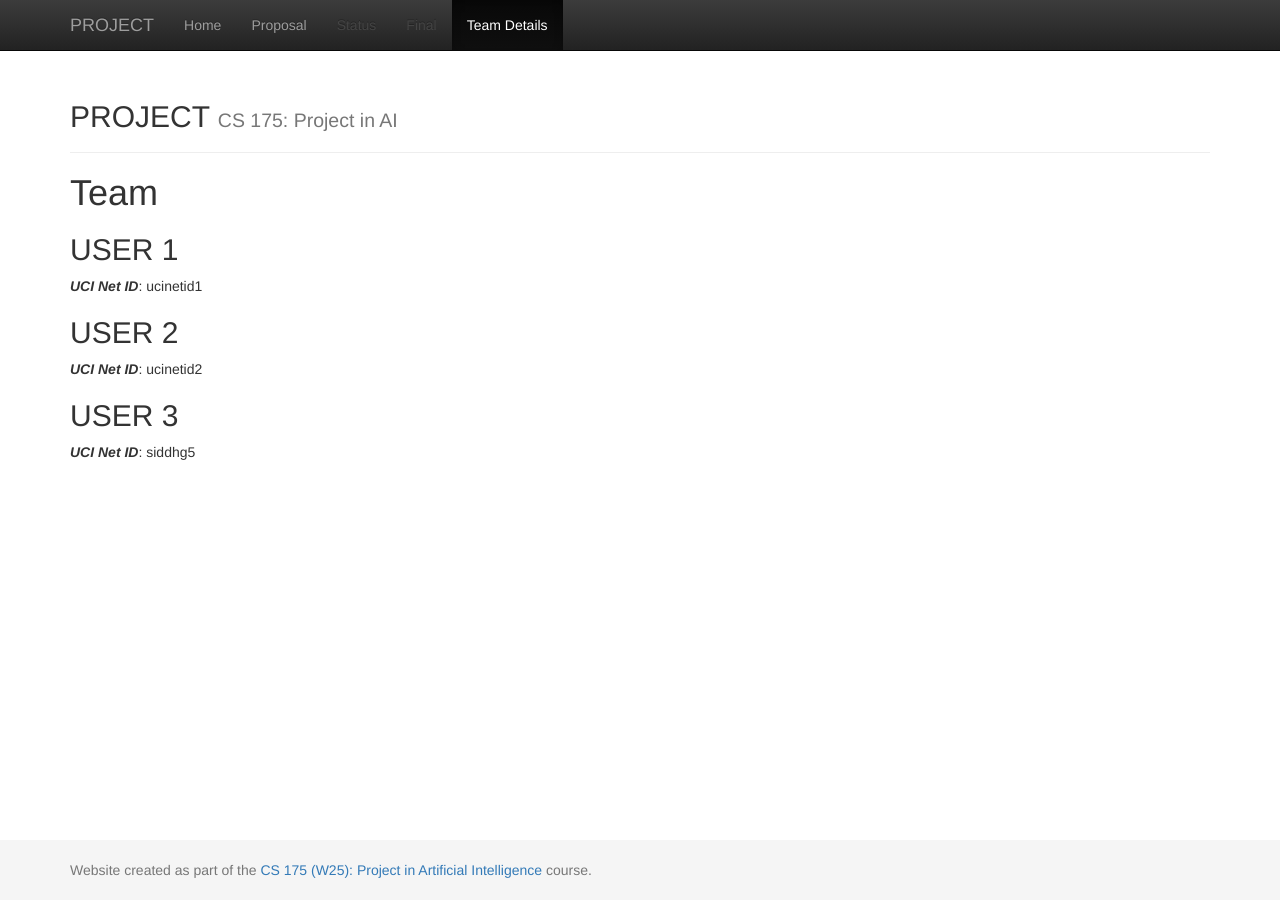
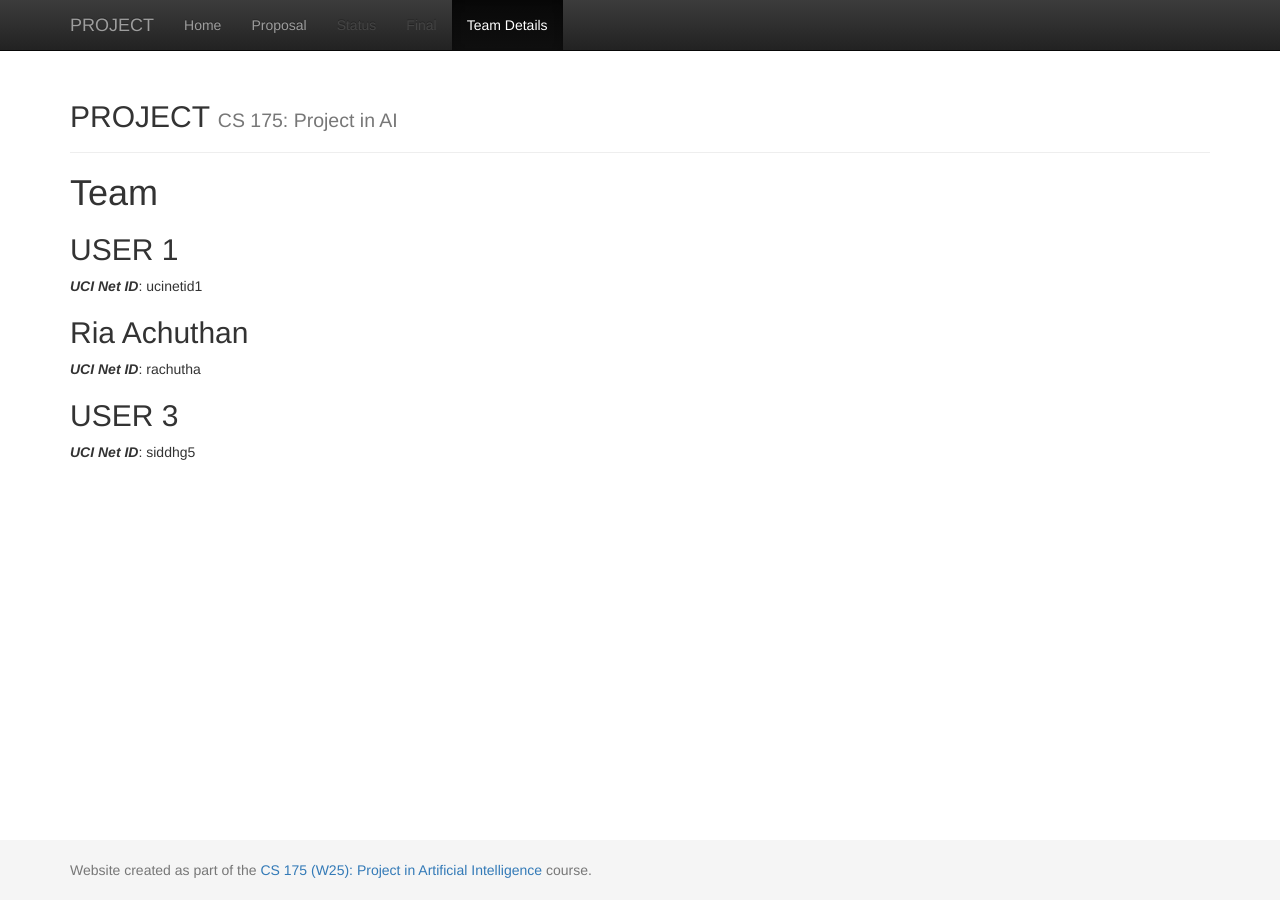
Before and after one commit to sidgupta04/2048-Wizard, a Jekyll site: the page built from docs/team.md, in a window 1280 px wide. Built offline with Jekyll 4.4.1, drawn with Linux system fonts in a browser that asks for light colours.

Commit message:
Update team.md

```diff
--- a/docs/team.md
+++ b/docs/team.md
@@ -9,8 +9,8 @@ title:  Team
 ## USER 1
 ***UCI Net ID***: ucinetid1
 
-## USER 2
-***UCI Net ID***: ucinetid2
+## Ria Achuthan
+***UCI Net ID***: rachutha
 
 ## USER 3
 ***UCI Net ID***: siddhg5
```
